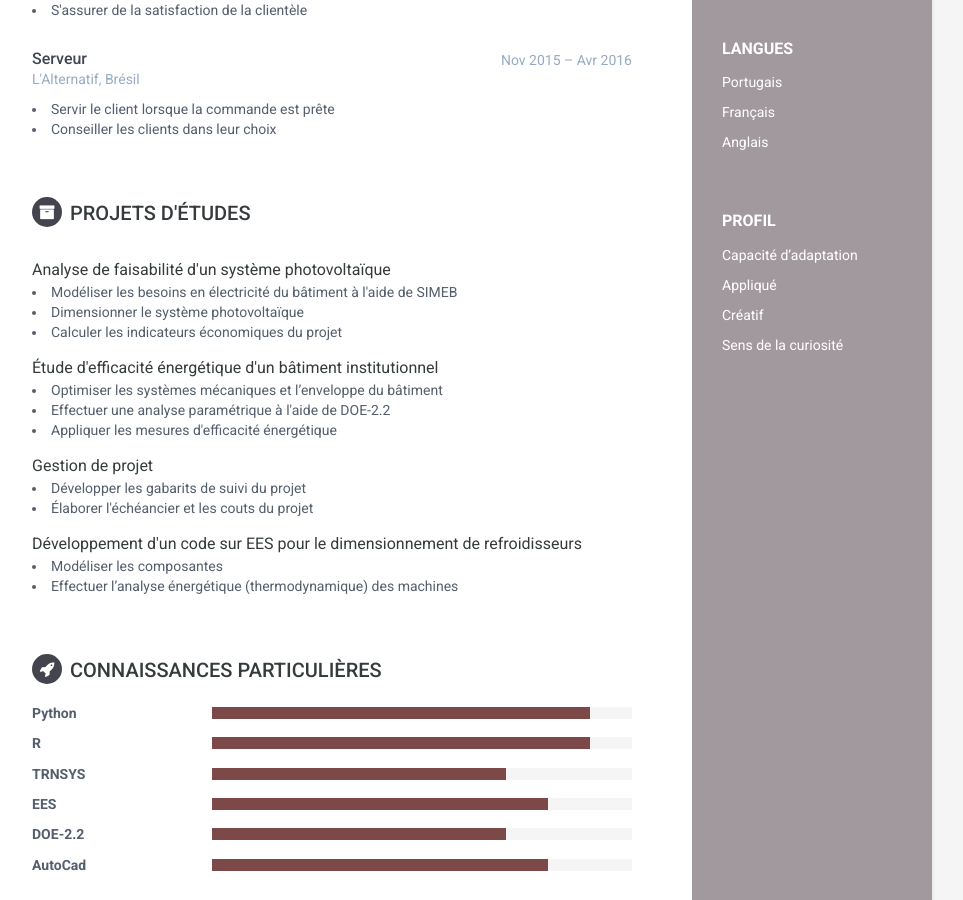
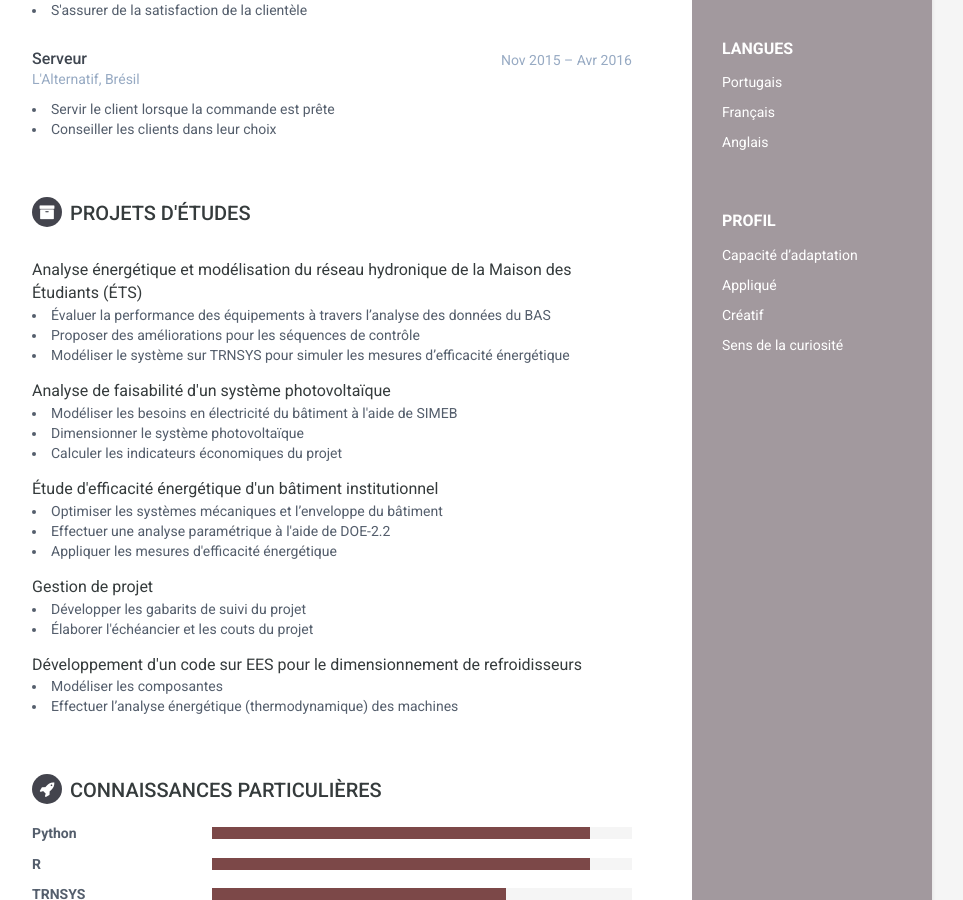
Before and after one commit to efmaracaja/cvFR, a Jekyll site: the page built from index.html, in a window 1280 px wide and 900 px high, scrolled down 929 px. Shown: the whole window, without its empty margins (188-1151 px from the left). Built offline with Jekyll 4.4.1, drawn with Linux system fonts in a browser that asks for light colours.

Commit message:
Update projects.yml

```diff
--- a/_data/projects.yml
+++ b/_data/projects.yml
@@ -1,6 +1,12 @@
+- project:
+  title: Analyse énergétique et modélisation du réseau hydronique de la Maison des Étudiants (ÉTS)
+  link: "#"
+  tagline: "<li>Évaluer la performance des équipements à travers l’analyse des données du BAS</li>
+            <li>Proposer des améliorations pour les séquences de contrôle</li>
+            <li>Modéliser le système sur TRNSYS pour simuler les mesures d’efficacité énergétique</li>"
 - project:
   title: Analyse de faisabilité d'un système photovoltaïque
-  link: "#hook"
+  link: "#"
   tagline: "<li>Modéliser les besoins en électricité du bâtiment à l'aide de SIMEB</li>
             <li>Dimensionner le système photovoltaïque</li>
             <li>Calculer les indicateurs économiques du projet</li>"
```
